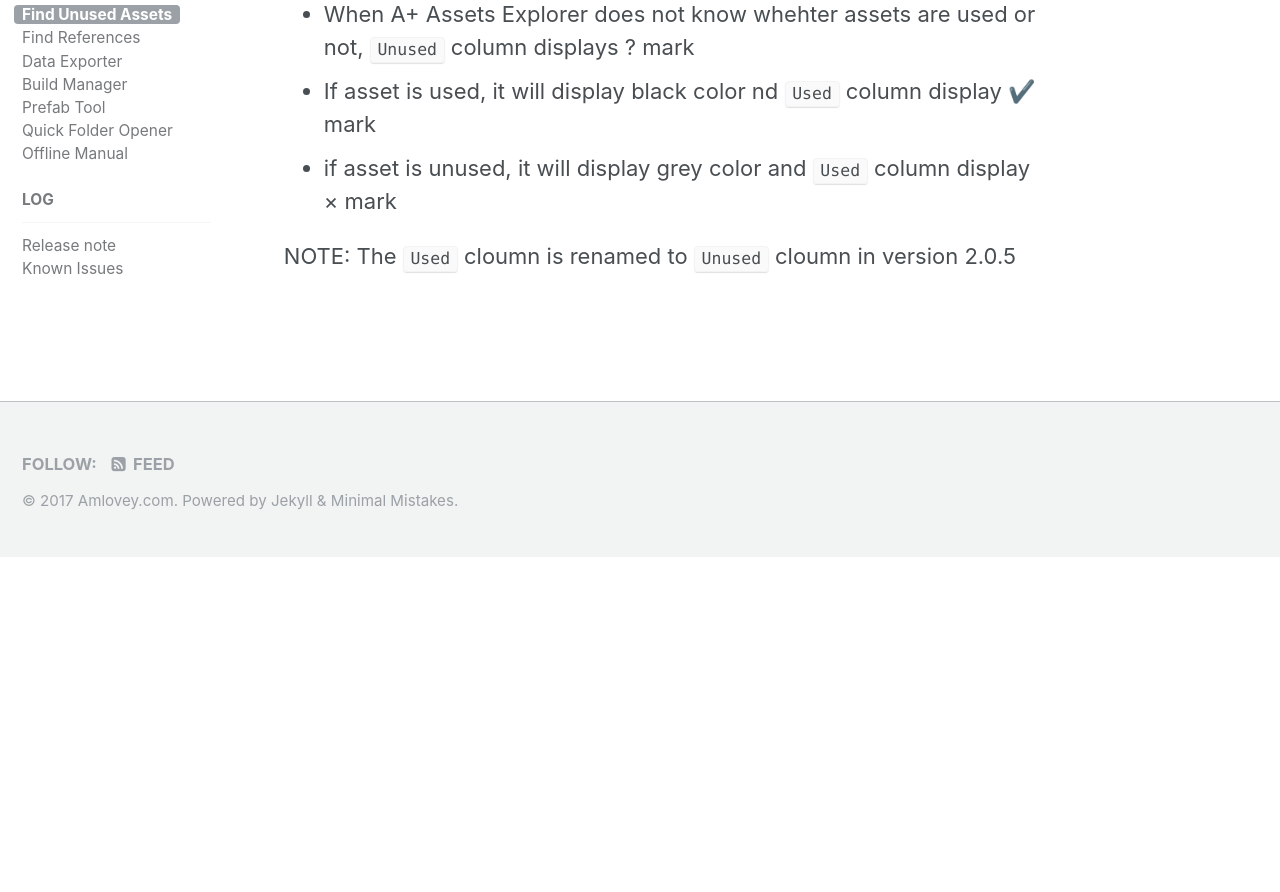
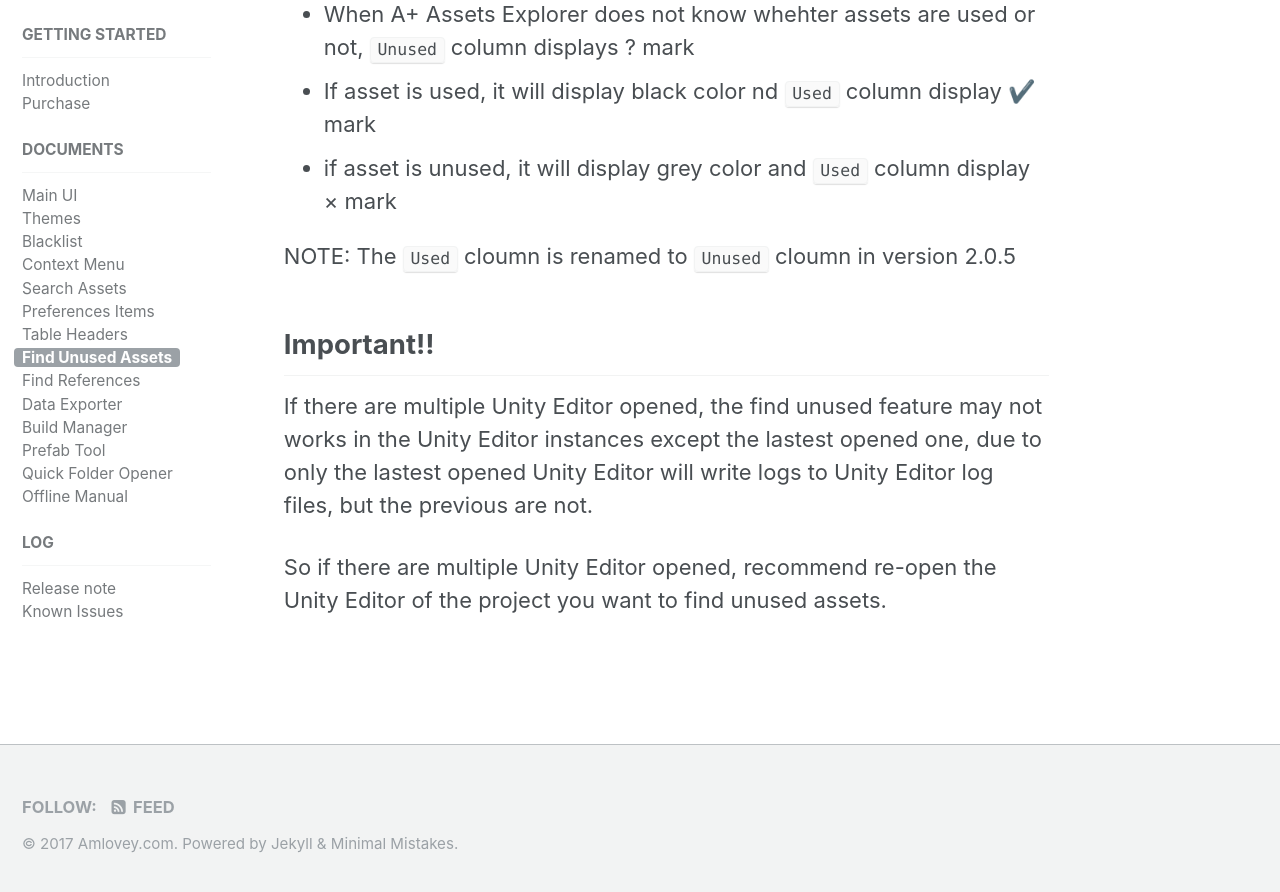
Before and after one commit to amloveyweb/amloveyweb.github.io, a Jekyll site: the page built from _pages/AssetsExplorer/Find Unused Assets.md, in a window 1280 px wide and 900 px high, scrolled down 841 px. Shown: the top 892 px of the window. Built offline with Jekyll 4.4.1, drawn with Linux system fonts in a browser that asks for light colours; before the commit the page ends 1398 px from its top, so only the background shows below that.

Commit message:
Add find unused note

```diff
--- a/_pages/AssetsExplorer/Find Unused Assets.md
+++ b/_pages/AssetsExplorer/Find Unused Assets.md
@@ -25,3 +25,9 @@ When the assets satisfy one of below condictions are __Used__, others are __Unus
 * if asset is unused, it will display grey color and `Used` column display &times; mark
 
 NOTE: The `Used` cloumn is renamed to `Unused` cloumn in version 2.0.5
+
+## Important!!
+
+If there are multiple Unity Editor opened, the find unused feature may not works in the Unity Editor instances except the lastest opened one, due to only the lastest opened Unity Editor will write logs to Unity Editor log files, but the previous are not.
+
+So if there are multiple Unity Editor opened, recommend re-open the Unity Editor of the project you want to find unused assets.
```
